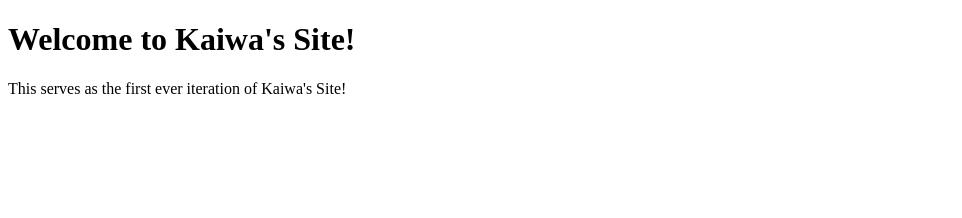
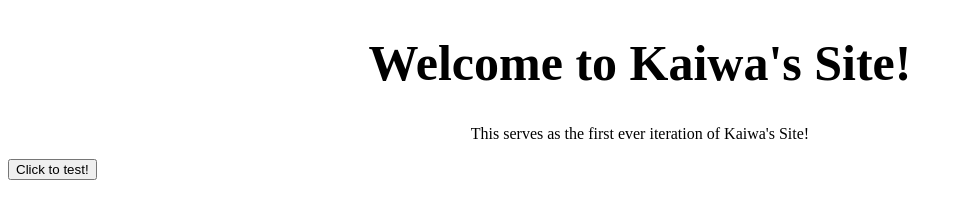
Before and after one commit to yuyanghu06/Kaiwa-Site, a plain HTML site: page index.html in a window 1280 px wide. Shown: the whole page, without its empty margins (0-962 px from the left). Drawn offline with Linux system fonts and the light colour scheme.

Commit message:
index + account_creation basic layout

```diff
--- a/index.html
+++ b/index.html
@@ -1,7 +1,10 @@
 <!DOCTYPE html>
 <html lang = eng>
     <body>
-        <h1> Welcome to Kaiwa's Site! </h1>
-        <p> This serves as the first ever iteration of Kaiwa's Site!</p>
+        <h1 style = "text-align: center; font-size: 50px;"> Welcome to Kaiwa's Site! </h1>
+        <p style = "text-align: center; font-size: medium;"> This serves as the first ever iteration of Kaiwa's Site!</p>
+        <button style = "text-align: center;" onclick = "location.href = 'accounts/account_creation.html'">
+            Click to test!
+        </button>
     </body>
 </html>
```
Also changed, not shown: accounts/account_creation.html (added, +10 -0 lines).
